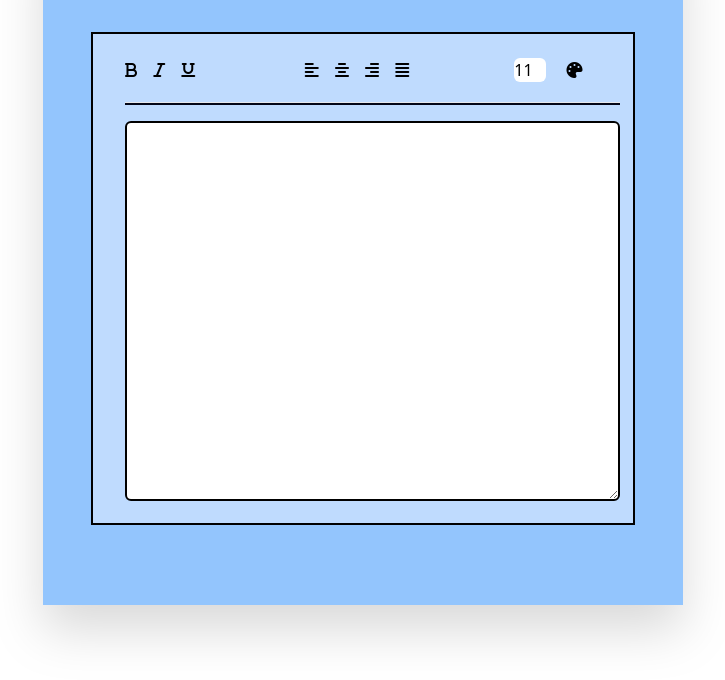
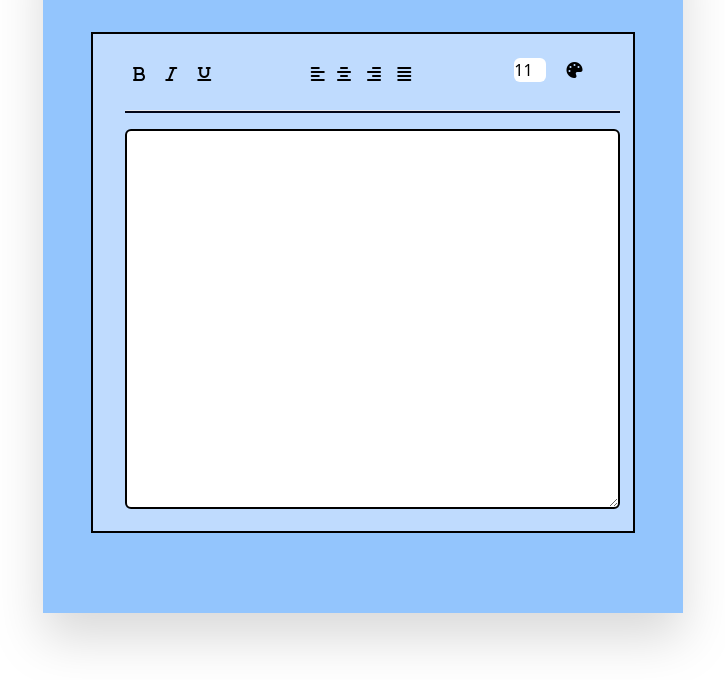
Before and after one commit to mehadiHasanDiner/my-Text-Editor, a plain HTML site: page index.html in a window 1280 px wide. Shown: the part 120-800 px from the top of the page, without its empty margins (277-1002 px from the left). Drawn offline with nearby package versions, Linux system fonts and the light colour scheme.

Commit message:
bold functionality added

```diff
--- a/index.html
+++ b/index.html
@@ -23,12 +23,12 @@
                 <div class="bg-blue-200 border-solid border-2 border-black h-9/12 mx-12 my-12 pt-6">
                     <div class="grid grid-cols-3 gap-4">
                         <div class="ml-8">
-                            <i class="pr-3 fa-solid fa-bold"></i>
-                            <i class="pr-3 fas fa-italic"></i>
-                            <i class="pr-3 fa-solid fa-underline"></i>
+                            <i id="bold-button" class="hover:bg-blue-400 p-2 fa-solid fa-bold"></i>
+                            <i class="hover:bg-blue-400 p-2 fas fa-italic"></i>
+                            <i class="hover:bg-blue-400 p-2 fa-solid fa-underline"></i>
                         </div>
                         <div class="text-center ">
-                            <i class="pr-3 fa-solid fa-align-left"></i>
+                            <i class="p-2 fa-solid fa-align-left"></i>
                             <i class="pr-3 fa-solid fa-align-center"></i>
                             <i class="pr-3 fa-solid fa-align-right"></i>
                             <i class="pr-3 fa-solid fa-align-justify"></i>
@@ -51,6 +51,8 @@
 
         </section>
     </main>
+
+    <script src="js/functions.js"></script>
 </body>
 
 </html>
--- /dev/null
+++ b/js/functions.js
@@ -0,0 +1,4 @@
+document.getElementById("bold-button").addEventListener("click", function () {
+  const textBold = document.getElementById("textarea-field");
+  textBold.style.fontWeight = "bold";
+});
```
Also changed, not shown: js/utilities.js (added).
